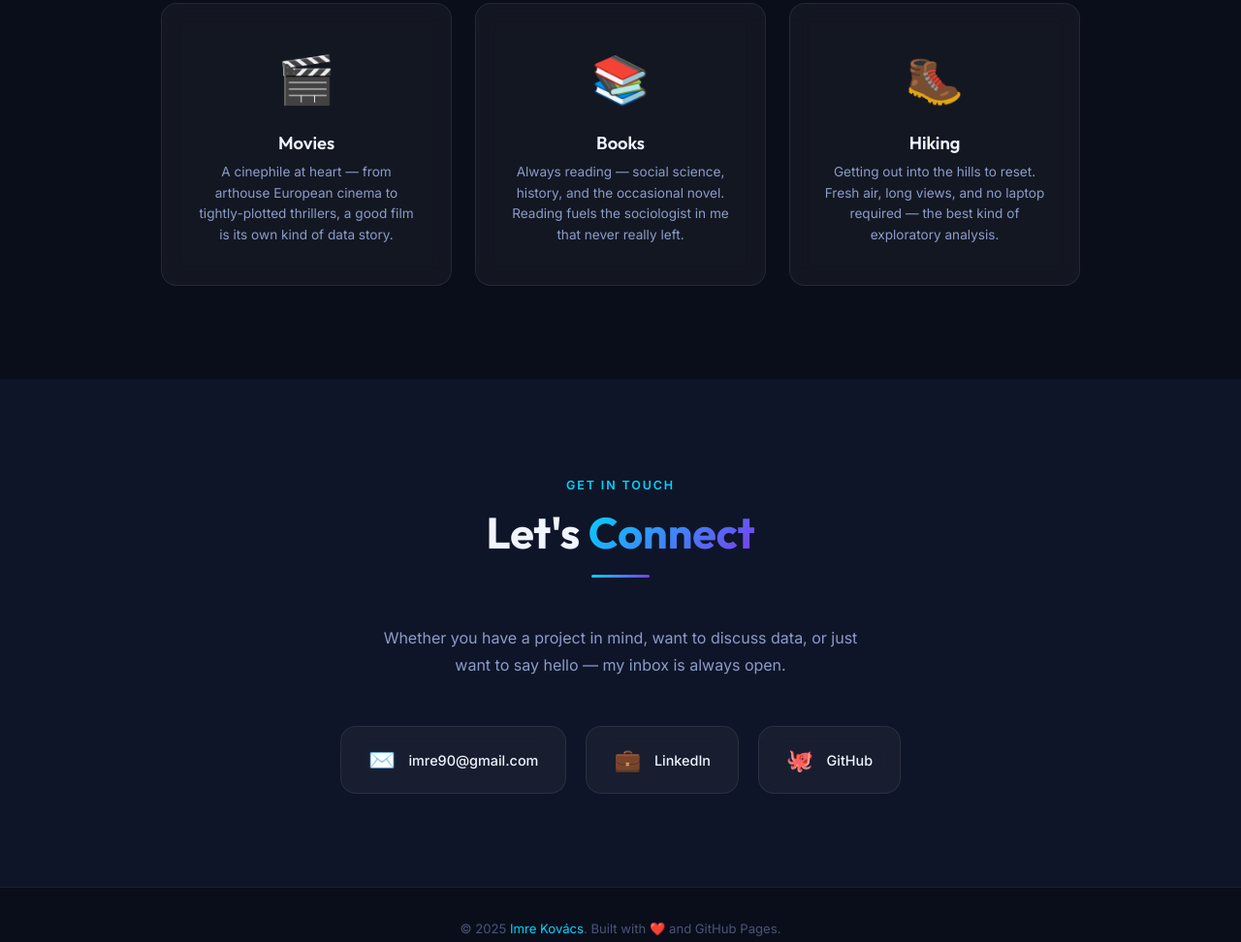
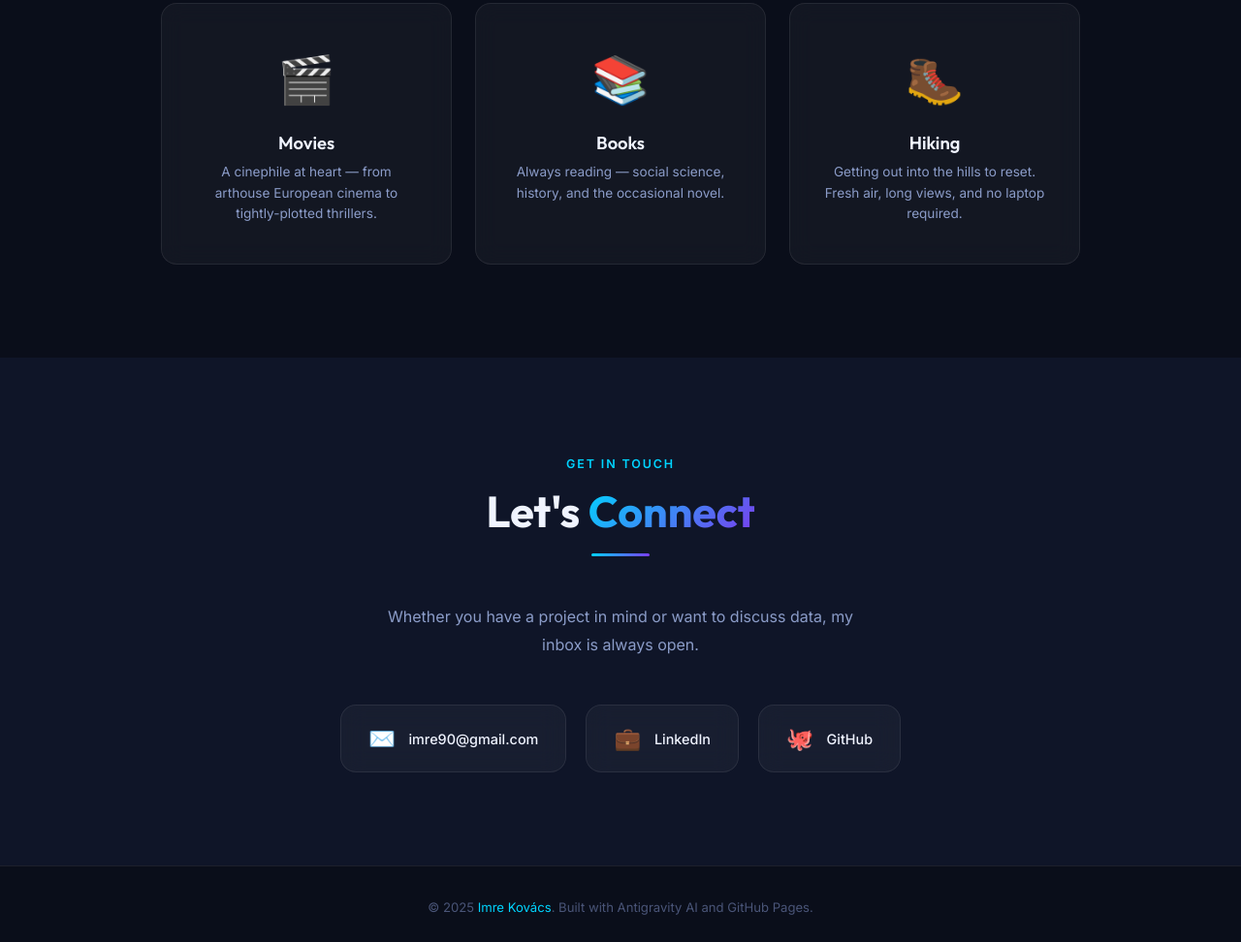
Before and after one commit to KovacsImi/KovacsImi.github.io, a plain HTML site: page index.html in a window 1280 px wide. Shown: the part 1832-2804 px from the top of the page at 97% size. Drawn offline with Linux system fonts and the light colour scheme.

Commit message:
refactor: trim hobby descriptions and update footer branding in index.html

```diff
--- a/index.html
+++ b/index.html
@@ -246,15 +246,15 @@
         'hobbies-label': 'Beyond the Data',
         'hobbies-heading': 'Hobbies &amp; <span class="gradient-text">Interests</span>',
         'hobby1-title': 'Movies',
-        'hobby1-desc': 'A cinephile at heart — from arthouse European cinema to tightly-plotted thrillers, a good film is its own kind of data story.',
+        'hobby1-desc': 'A cinephile at heart — from arthouse European cinema to tightly-plotted thrillers.',
         'hobby2-title': 'Books',
-        'hobby2-desc': 'Always reading — social science, history, and the occasional novel. Reading fuels the sociologist in me that never really left.',
+        'hobby2-desc': 'Always reading — social science, history, and the occasional novel.',
         'hobby3-title': 'Hiking',
-        'hobby3-desc': 'Getting out into the hills to reset. Fresh air, long views, and no laptop required — the best kind of exploratory analysis.',
+        'hobby3-desc': 'Getting out into the hills to reset. Fresh air, long views, and no laptop required.',
         'contact-label': 'Get in Touch',
         'contact-heading': 'Let\'s <span class="gradient-text">Connect</span>',
-        'contact-sub': 'Whether you have a project in mind, want to discuss data, or just want to say hello — my inbox is always open.',
-        'footer': '© 2025 <a href="#hero">Imre Kovács</a>. Built with ❤️ and GitHub Pages.',
+        'contact-sub': 'Whether you have a project in mind or want to discuss data, my inbox is always open.',
+        'footer': '© 2025 <a href="#hero">Imre Kovács</a>. Built with Antigravity AI and GitHub Pages.',
         'cv-href': 'Imre_Kovacs_CV_eng.pdf',
       },
       hu: {
```
